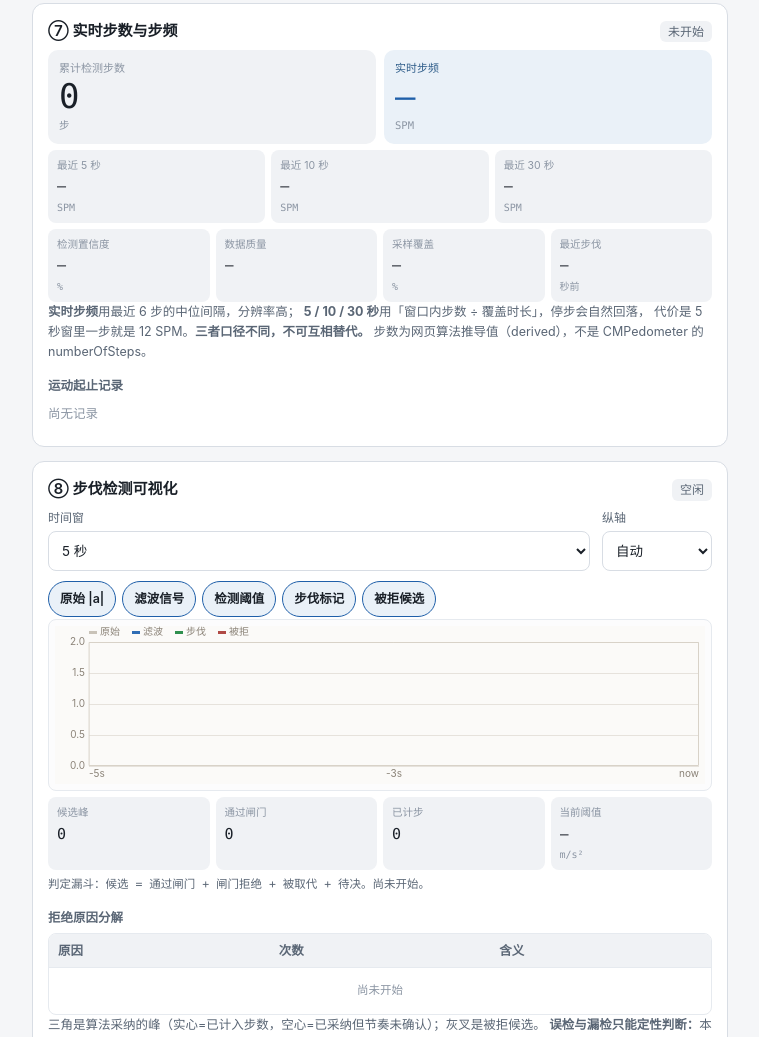
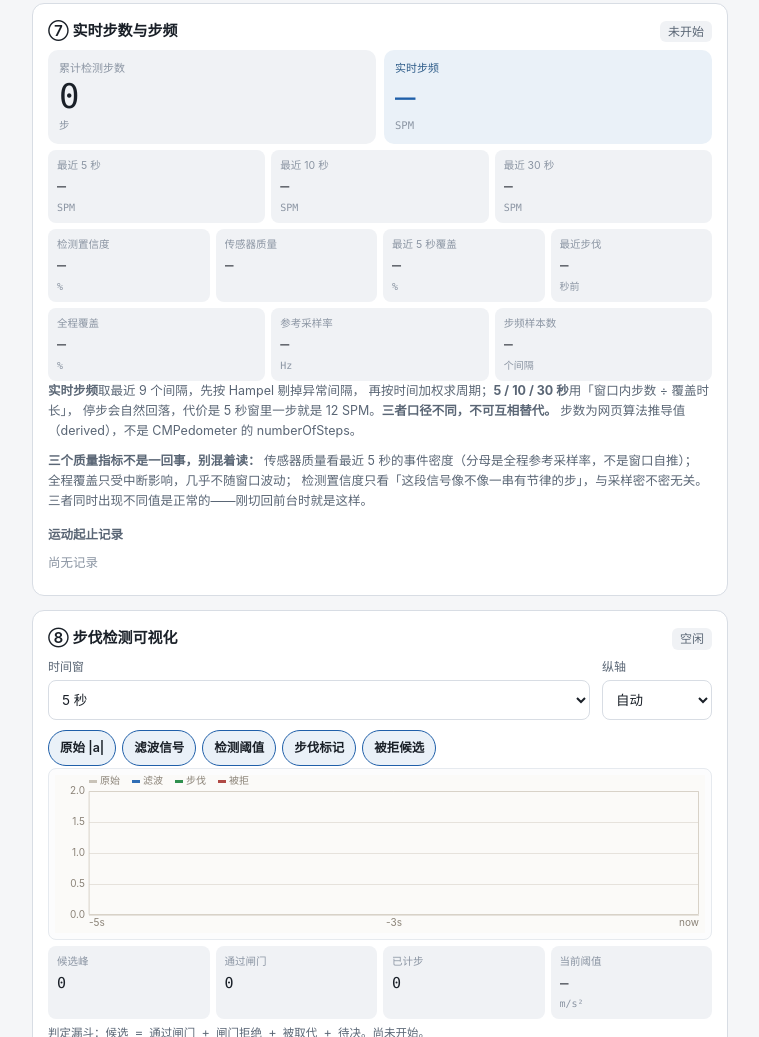
Before and after one commit to HeA1hono/CoreMotionCadenceLab-Web, a plain HTML site: page index.html in a window 1280 px wide. Shown: the part 3522-4559 px from the top of the page, without its empty margins (260-1019 px from the left). Drawn offline with Linux system fonts and the light colour scheme.

Commit message:
Add files via upload

```diff
--- a/index.html
+++ b/index.html
@@ -286,16 +286,31 @@
 
     <div class="grid grid-4 mt">
       <div class="metric"><span class="k">检测置信度</span><span class="v" id="m-conf">—</span><span class="u">%</span></div>
-      <div class="metric"><span class="k">数据质量</span><span class="v" id="m-quality">—</span></div>
-      <div class="metric"><span class="k">采样覆盖</span><span class="v" id="m-coverage">—</span><span class="u">%</span></div>
+      <div class="metric"><span class="k">传感器质量</span><span class="v" id="m-quality">—</span></div>
+      <div class="metric"><span class="k">最近 5 秒覆盖</span><span class="v" id="m-coverage">—</span><span class="u">%</span></div>
       <div class="metric"><span class="k">最近步伐</span><span class="v" id="m-last-step">—</span><span class="u">秒前</span></div>
     </div>
 
+    <div class="grid grid-3 mt">
+      <div class="metric"><span class="k">全程覆盖</span><span class="v" id="m-total">—</span><span class="u">%</span></div>
+      <div class="metric"><span class="k">参考采样率</span><span class="v" id="m-refhz">—</span><span class="u">Hz</span></div>
+      <div class="metric"><span class="k">步频样本数</span><span class="v" id="m-spm-n">—</span><span class="u">个间隔</span></div>
+    </div>
+
+    <p class="note" id="quality-reason" hidden></p>
+
     <p class="note" id="step-note">
-      <strong>实时步频</strong>用最近 6 步的中位间隔，分辨率高；
-      <strong>5 / 10 / 30 秒</strong>用「窗口内步数 ÷ 覆盖时长」，停步会自然回落，
-      代价是 5 秒窗里一步就是 12 SPM。<strong>三者口径不同，不可互相替代。</strong>
+      <strong>实时步频</strong>取最近 9 个间隔，先按 Hampel 剔掉异常间隔，
+      再按时间加权求周期；<strong>5 / 10 / 30 秒</strong>用「窗口内步数 ÷ 覆盖时长」，
+      停步会自然回落，代价是 5 秒窗里一步就是 12 SPM。<strong>三者口径不同，不可互相替代。</strong>
       步数为网页算法推导值（derived），不是 CMPedometer 的 numberOfSteps。
+    </p>
+    <p class="note" id="step-quality-note">
+      <strong>三个质量指标不是一回事，别混着读：</strong>
+      传感器质量看最近 5 秒的事件密度（分母是全程参考采样率，不是窗口自推）；
+      全程覆盖只受中断影响，几乎不随窗口波动；
+      检测置信度只看「这段信号像不像一串有节律的步」，与采样密不密无关。
+      三者同时出现不同值是正常的——刚切回前台时就是这样。
     </p>
     <p class="note" id="step-mode-note" hidden></p>
 
```
